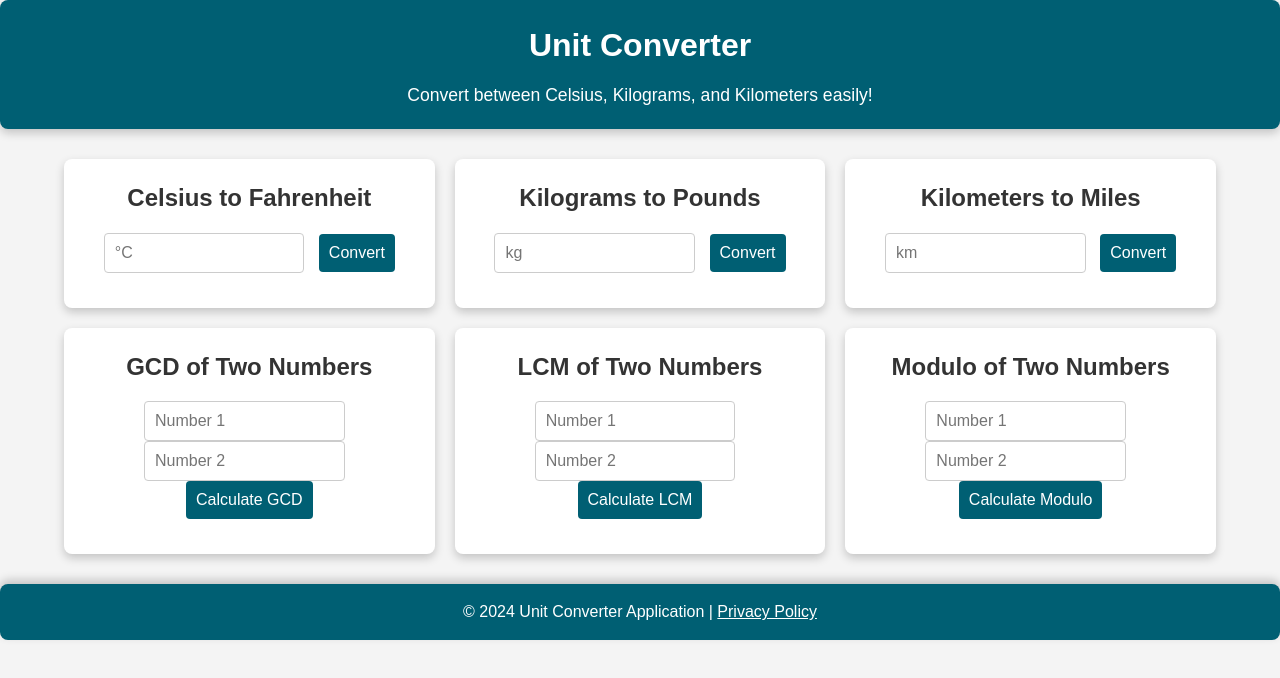
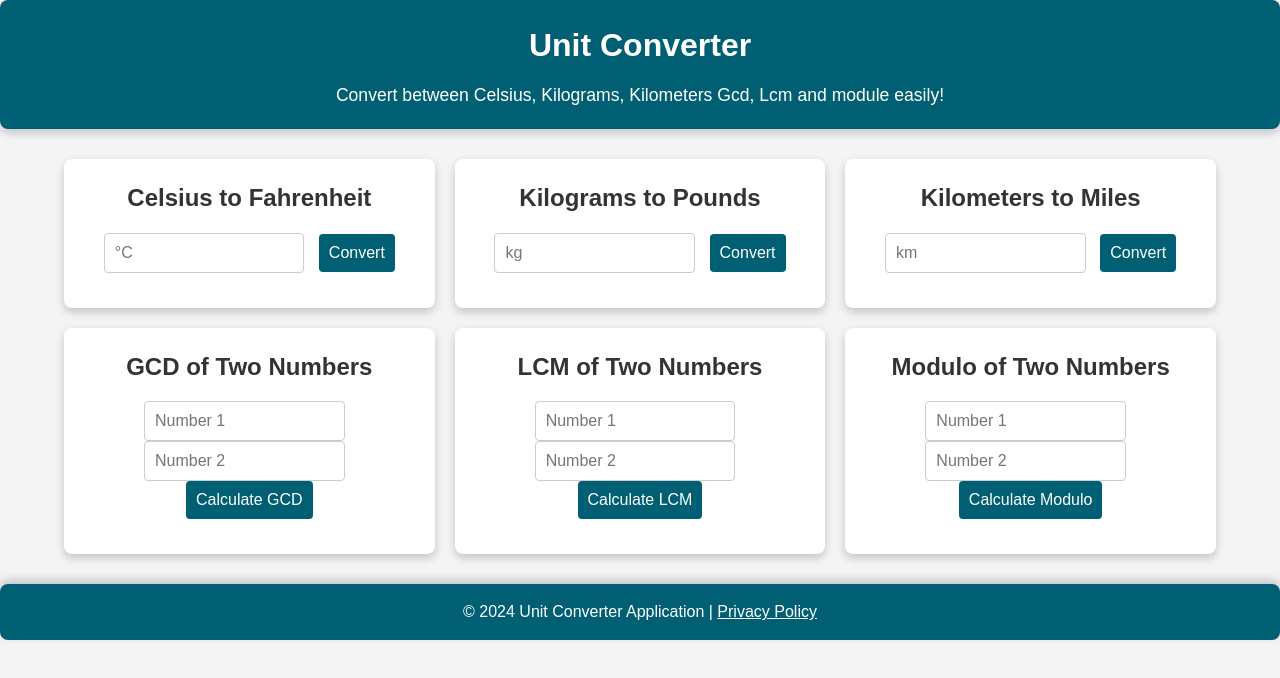
Before and after one commit to RoBiUlHaSaNj/Converter, a plain HTML site: page index.html in a window 1280 px wide. Drawn offline with Linux system fonts and the light colour scheme.

Commit message:
index.html

```diff
--- a/index.html
+++ b/index.html
@@ -12,7 +12,7 @@
 <header>
     <div class="container">
         <h1>Unit Converter</h1>
-        <p>Convert between Celsius, Kilograms, and Kilometers easily!</p>
+        <p>Convert between Celsius, Kilograms,  Kilometers Gcd, Lcm and  module  easily!</p>
     </div>
 </header>
 
```
